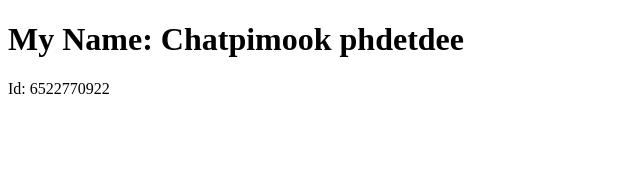
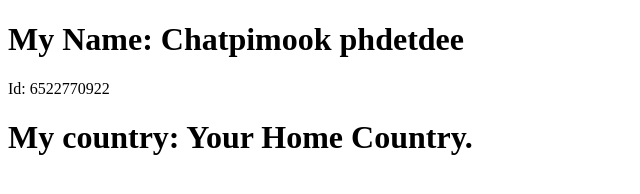
Before and after one commit to paokungjaa/DES424_6522770922, a plain HTML site: page src/index.html in a window 1280 px wide. Shown: the whole page, without its empty margins (0-640 px from the left). Drawn offline with Linux system fonts and the light colour scheme.

Commit message:
add country

```diff
--- a/src/index.html
+++ b/src/index.html
@@ -3,5 +3,6 @@
     <body>
     	<h1>My Name: Chatpimook phdetdee</h1>
         <p>Id: 6522770922</p>
+        <h1>My country: Your Home Country.</h1>
     </body>
 </html>
```
